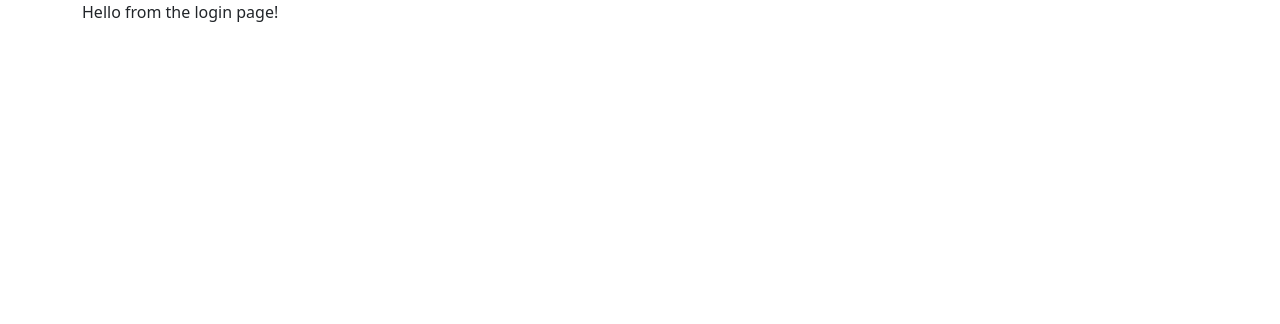
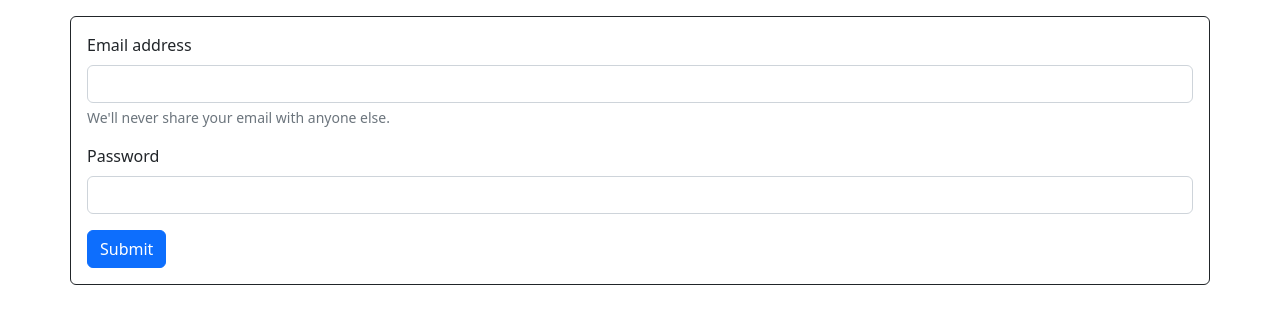
Before and after one commit to JaxonAdams/calculator-service-client, a React (Vite) app: page /login in a window 1280 px wide. Shown: the top 324 px of the page. Built offline with nearby package versions, Linux system fonts and the light colour scheme.

Commit message:
Add initial login form with some styles
I'm using bootstrap for most of my styling currently. The login process
I built only requires username (email) and password, so these are the
only two fields I'll be needing.

```diff
--- a/src/pages/login.jsx
+++ b/src/pages/login.jsx
@@ -1,8 +1,19 @@
 const Login = () => {
     return (
         <div id="login-page">
-            <div className="container">
-                Hello from the login page!
+            <div className="container my-3 p-3 border border-dark rounded">
+                <form id="login-form">
+                    <div className="mb-3">
+                        <label htmlFor="input-username" className="form-label">Email address</label>
+                        <input type="email" className="form-control" id="input-username" aria-describedby="emailHelp" />
+                        <div id="emailHelp" className="form-text">We'll never share your email with anyone else.</div>
+                    </div>
+                    <div className="mb-3">
+                        <label htmlFor="input-password" className="form-label">Password</label>
+                        <input type="password" className="form-control" id="input-password" />
+                    </div>
+                    <button type="submit" className="btn btn-primary">Submit</button>
+                </form>
             </div>
         </div>
     );
```
